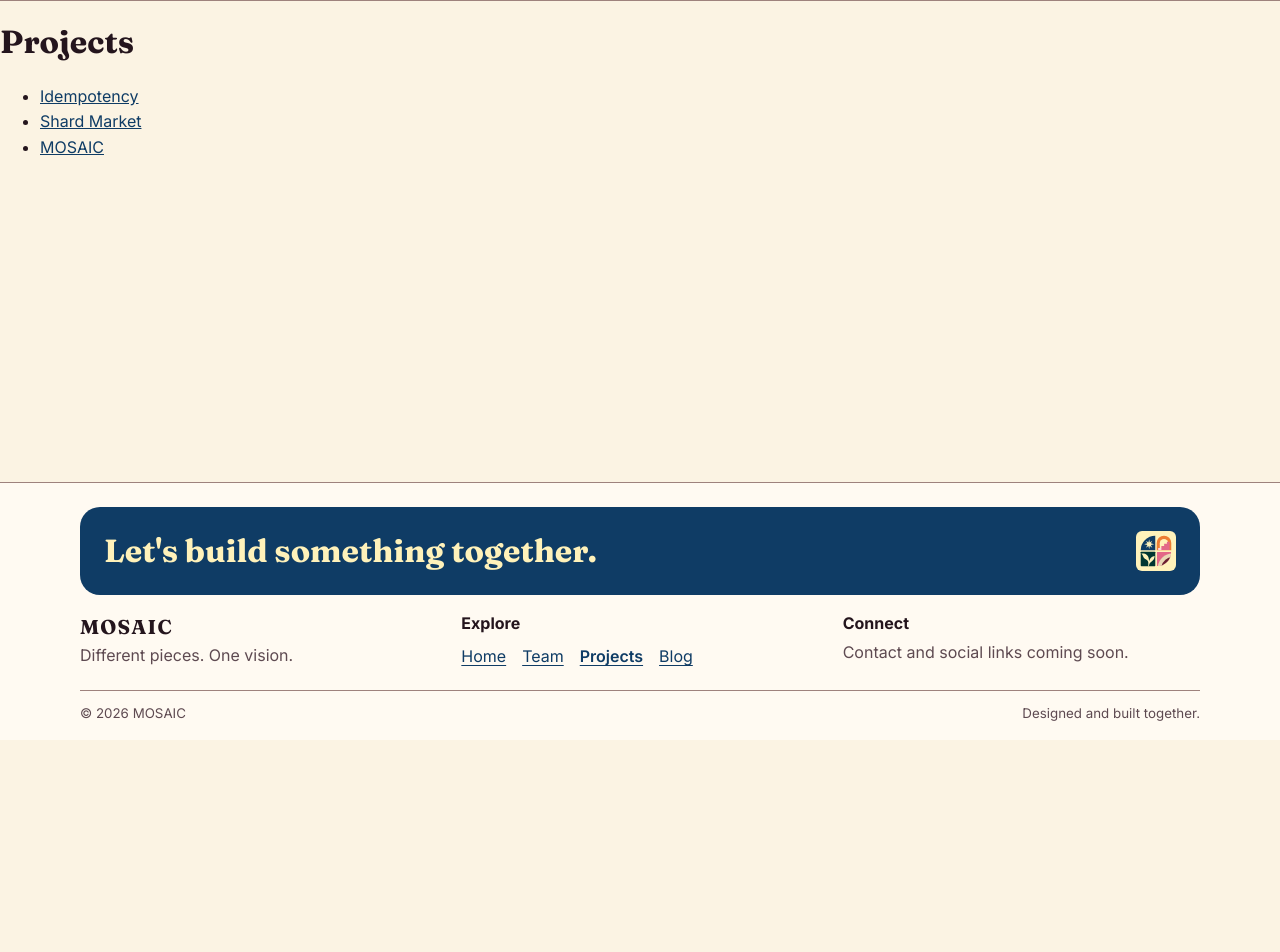
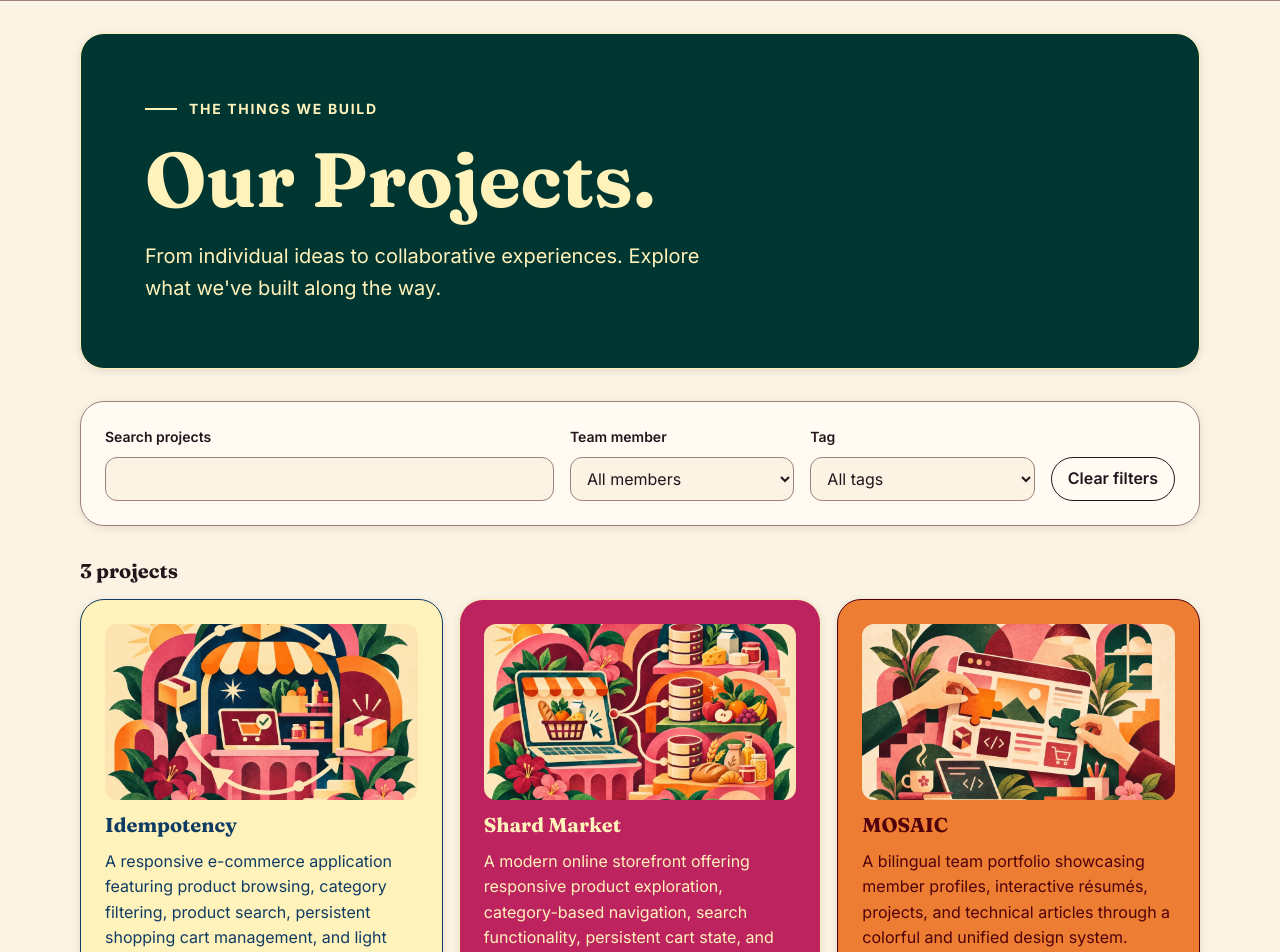
Before and after one commit to mosaic-dev-team/mosaic-portfolio, a React (Vite) app: page /projects in a window 1280 px wide. Shown: the part 60-1012 px from the top of the page. Before the commit the page ends 800 px from the top, so only its background shows below. Built offline with nearby package versions, Linux system fonts and the light colour scheme.

Commit message:
feat: implement projects listing with search and filters

```diff
--- a/src/components/ui/ProjectCard.module.css
+++ b/src/components/ui/ProjectCard.module.css
@@ -4,8 +4,29 @@
   gap: var(--space-3);
 }
 
+.card.project-idempotency {
+  --card-bg: var(--color-buttermilk);
+  --card-text: var(--color-midnight-blue);
+  --card-accent: var(--card-text);
+}
+
+.card.project-shard-market {
+  --card-bg: #bd245f;
+  --card-text: var(--color-buttermilk);
+  --card-accent: var(--card-text);
+}
+
+.card.project-mosaic-portfolio {
+  --card-bg: var(--color-sunfire-orange);
+  --card-text: var(--color-velvet);
+  --card-accent: var(--card-text);
+}
+
 .illustration {
+  display: block;
   inline-size: 100%;
+  aspect-ratio: 16 / 9;
+  object-fit: cover;
   border-radius: var(--radius-md);
 }
 
@@ -44,3 +65,7 @@
   justify-self: start;
   font-weight: var(--font-weight-semibold);
 }
+
+.contributors {
+  font-size: var(--font-size-sm);
+}
--- a/src/components/ui/ProjectCard.tsx
+++ b/src/components/ui/ProjectCard.tsx
@@ -11,11 +11,16 @@ interface ProjectCardProps {
   variant?: CardVariant
   tools: readonly string[]
   linkLabel: string
+  contributors?: string
 }
 
-export function ProjectCard({ title, description, imageSrc, imageAlt, slug, variant, tools, linkLabel }: ProjectCardProps) {
+export function ProjectCard({
+  title, description, imageSrc, imageAlt, slug, variant, tools, linkLabel, contributors,
+}: ProjectCardProps) {
+  const palette = styles[`project-${slug}`]
+
   return (
-    <Card variant={variant} className={styles.card}>
+    <Card variant={variant} className={palette ? `${styles.card} ${palette}` : styles.card}>
       {imageSrc && <img className={styles.illustration} src={imageSrc} alt={imageAlt ?? ''} />}
       <h3 className={styles.title}>{title}</h3>
       <p>{description}</p>
@@ -24,6 +29,7 @@ export function ProjectCard({ title, description, imageSrc, imageAlt, slug, vari
           {tools.map((tool) => <li key={tool}><bdi lang="en">{tool}</bdi></li>)}
         </ul>
       )}
+      {contributors && <p className={styles.contributors}>{contributors}</p>}
       <Link
         to="/projects/$slug"
         params={{ slug }}
--- /dev/null
+++ b/src/routes/projects/ProjectsPage.module.css
@@ -0,0 +1,140 @@
+.page {
+  display: grid;
+  gap: clamp(var(--space-4), 3vw, var(--space-8));
+  max-inline-size: var(--container-width);
+  margin-inline: auto;
+  padding: var(--space-8) var(--space-4) clamp(var(--space-8), 6vw, 5rem);
+}
+
+.hero {
+  --card-padding: clamp(var(--space-6), 5vw, 4rem);
+
+  display: grid;
+  justify-items: start;
+  gap: var(--space-3);
+}
+
+.hero :is(h1, p),
+.empty :is(h2, p),
+.count {
+  margin: 0;
+}
+
+.eyebrow {
+  display: flex;
+  align-items: center;
+  gap: var(--space-3);
+  font-size: var(--font-size-sm);
+  font-weight: var(--font-weight-bold);
+}
+
+.eyebrow:lang(en) {
+  letter-spacing: 0.12em;
+}
+
+.eyebrow::before {
+  content: '';
+  inline-size: var(--space-8);
+  block-size: 2px;
+  background: currentColor;
+}
+
+.hero h1 {
+  font-size: clamp(2rem, 6vw, 5rem);
+  line-height: var(--line-height-tight);
+}
+
+.hero p:last-child {
+  max-inline-size: 46ch;
+  font-size: clamp(var(--font-size-base), 2vw, var(--font-size-lg));
+}
+
+.filters {
+  --card-padding: clamp(var(--space-4), 3vw, var(--space-6));
+}
+
+.filters form {
+  display: grid;
+  gap: var(--space-4);
+  align-items: end;
+}
+
+.filters label {
+  display: grid;
+  gap: var(--space-2);
+  min-inline-size: 0;
+  font-size: var(--font-size-sm);
+  font-weight: var(--font-weight-semibold);
+}
+
+.filters :is(input, select) {
+  inline-size: 100%;
+  min-inline-size: 0;
+  min-block-size: 2.75rem;
+  padding: var(--space-2) var(--space-3);
+  border: 1px solid var(--border-color);
+  border-radius: var(--radius-md);
+  background: var(--page-bg);
+  color: var(--text-primary);
+  font-size: var(--font-size-base);
+  font-weight: var(--font-weight-regular);
+}
+
+.clear {
+  min-block-size: 2.75rem;
+  justify-self: start;
+  padding: var(--space-2) var(--space-4);
+  border: 1px solid currentColor;
+  border-radius: 999px;
+  background: var(--card-bg);
+  color: var(--card-text);
+  font-weight: var(--font-weight-semibold);
+}
+
+.clear:hover {
+  text-decoration: underline;
+  text-underline-offset: 0.2em;
+}
+
+.results,
+.grid {
+  display: grid;
+  gap: var(--space-4);
+}
+
+.count {
+  font-size: var(--font-size-lg);
+}
+
+.grid {
+  margin: 0;
+  padding: 0;
+  list-style: none;
+}
+
+.grid > li {
+  min-inline-size: 0;
+}
+
+.empty {
+  display: grid;
+  justify-items: start;
+  gap: var(--space-3);
+}
+
+@media (min-width: 40rem) {
+  .filters form,
+  .grid {
+    grid-template-columns: repeat(2, minmax(0, 1fr));
+  }
+}
+
+@media (min-width: 64rem) {
+  .filters form {
+    grid-template-columns: minmax(0, 2fr) repeat(2, minmax(0, 1fr)) auto;
+  }
+
+  .grid {
+    grid-template-columns: repeat(3, minmax(0, 1fr));
+  }
+}
--- a/src/routes/projects/index.tsx
+++ b/src/routes/projects/index.tsx
@@ -1,29 +1,160 @@
-import { createFileRoute, Link } from '@tanstack/react-router'
+import { createFileRoute } from '@tanstack/react-router'
+import { useRef } from 'react'
+import { Card } from '../../components/ui/Card'
+import { ProjectCard } from '../../components/ui/ProjectCard'
 import { useLanguage } from '../../context/language'
-import { validateProjectFilters } from '../../data/projects'
+import { projects, validateProjectFilters } from '../../data/projects'
 import { useProjectFilters } from '../../hooks/useProjectFilters'
+import styles from './ProjectsPage.module.css'
+
+const contributorSlugs = new Set(projects.flatMap((project) => project.memberSlugs))
+
+const copy = {
+  en: {
+    eyebrow: 'THE THINGS WE BUILD',
+    heading: 'Our Projects.',
+    description: "From individual ideas to collaborative experiences. Explore what we've built along the way.",
+    search: 'Search projects',
+    member: 'Team member',
+    allMembers: 'All members',
+    tag: 'Tag',
+    allTags: 'All tags',
+    unavailable: 'Unavailable filter',
+    clear: 'Clear filters',
+    singular: 'project',
+    plural: 'projects',
+    contributors: 'Contributors',
+    view: 'View Project',
+    noResults: 'No projects found',
+    tryAgain: 'Try a different search or clear your filters.',
+  },
+  fa: {
+    eyebrow: 'آنچه می‌سازیم',
+    heading: 'پروژه‌های ما',
+    description: 'از ایده‌های فردی تا تجربه‌های مشترک؛ با پروژه‌هایی که در این مسیر ساخته‌ایم آشنا شوید.',
+    search: 'جست‌وجوی پروژه‌ها',
+    member: 'عضو تیم',
+    allMembers: 'همهٔ اعضا',
+    tag: 'برچسب',
+    allTags: 'همهٔ برچسب‌ها',
+    unavailable: 'فیلتر نامعتبر',
+    clear: 'پاک کردن فیلترها',
+    singular: 'پروژه',
+    plural: 'پروژه',
+    contributors: 'مشارکت‌کنندگان',
+    view: 'مشاهده پروژه',
+    noResults: 'پروژه‌ای پیدا نشد',
+    tryAgain: 'عبارت دیگری جست‌وجو کنید یا فیلترها را پاک کنید.',
+  },
+}
 
 export const Route = createFileRoute('/projects/')({
   validateSearch: validateProjectFilters,
   component: function ProjectsPage() {
     const { language } = useLanguage()
-    const { results } = useProjectFilters()
+    const { filters, members, tags, results, count, onChange, onClear } = useProjectFilters()
+    const searchInput = useRef<HTMLInputElement>(null)
+    const text = copy[language]
+    const memberOptions = members.filter((member) => contributorSlugs.has(member.slug))
+    const nameList = new Intl.ListFormat(language === 'fa' ? 'fa-IR' : 'en')
+    const resultCount = new Intl.NumberFormat(language === 'fa' ? 'fa-IR' : 'en').format(count)
+
+    function clearFromEmptyState() {
+      searchInput.current?.focus()
+      void onClear()
+    }
 
     return (
-      <>
-        <h1>{language === 'fa' ? 'پروژه‌ها' : 'Projects'}</h1>
-        {results.length > 0 && (
-          <ul>
-            {results.map((project) => (
-              <li key={project.slug}>
-                <Link to="/projects/$slug" params={{ slug: project.slug }}>
-                  {project.title[language]}
-                </Link>
-              </li>
-            ))}
-          </ul>
-        )}
-      </>
+      <div className={styles.page}>
+        <Card variant="team-forest" className={styles.hero}>
+          <p className={styles.eyebrow}>{text.eyebrow}</p>
+          <h1>{text.heading}</h1>
+          <p>{text.description}</p>
+        </Card>
+
+        <Card className={styles.filters}>
+          <form role="search" aria-label={text.search} onSubmit={(event) => event.preventDefault()}>
+            <label>
+              {text.search}
+              <input
+                ref={searchInput}
+                type="search"
+                value={filters.q ?? ''}
+                onChange={(event) => void onChange({ q: event.currentTarget.value })}
+              />
+            </label>
+            <label>
+              {text.member}
+              <select
+                value={filters.member ?? ''}
+                onChange={(event) => void onChange({ member: event.currentTarget.value || undefined })}
+              >
+                <option value="">{text.allMembers}</option>
+                {filters.member && !memberOptions.some((member) => member.slug === filters.member) && (
+                  <option value={filters.member} disabled>{text.unavailable}</option>
+                )}
+                {memberOptions.map((member) => (
+                  <option key={member.slug} value={member.slug}>{member.name[language]}</option>
+                ))}
+              </select>
+            </label>
+            <label>
+              {text.tag}
+              <select
+                value={filters.tag ?? ''}
+                onChange={(event) => void onChange({ tag: event.currentTarget.value || undefined })}
+              >
+                <option value="">{text.allTags}</option>
+                {filters.tag && !tags.includes(filters.tag) && (
+                  <option value={filters.tag} disabled>{text.unavailable}</option>
+                )}
+                {tags.map((tag) => <option key={tag} value={tag} lang="en">{tag}</option>)}
+              </select>
+            </label>
+            <button type="button" className={styles.clear} onClick={() => void onClear()}>
+              {text.clear}
+            </button>
+          </form>
+        </Card>
+
+        <section className={styles.results}>
+          <h2 className={styles.count} aria-live="polite">
+            {resultCount} {count === 1 ? text.singular : text.plural}
+          </h2>
+          {count ? (
+            <ul className={styles.grid} role="list">
+              {results.map((project) => {
+                const names = memberOptions
+                  .filter((member) => project.memberSlugs.includes(member.slug))
+                  .map((member) => member.name[language])
+
+                return (
+                  <li key={project.slug}>
+                    <ProjectCard
+                      slug={project.slug}
+                      title={project.title[language]}
+                      description={project.summary[language]}
+                      imageSrc={project.image?.src}
+                      imageAlt={project.image?.alt[language]}
+                      tools={project.tools}
+                      linkLabel={text.view}
+                      contributors={names.length ? `${text.contributors}: ${nameList.format(names)}` : undefined}
+                    />
+                  </li>
+                )
+              })}
+            </ul>
+          ) : (
+            <Card className={styles.empty}>
+              <h2>{text.noResults}</h2>
+              <p>{text.tryAgain}</p>
+              <button type="button" className={styles.clear} onClick={clearFromEmptyState}>
+                {text.clear}
+              </button>
+            </Card>
+          )}
+        </section>
+      </div>
     )
   },
 })
--- a/src/routes/team/ResumePage.module.css
+++ b/src/routes/team/ResumePage.module.css
@@ -206,32 +206,8 @@
   min-inline-size: 0;
 }
 
-.projectGrid > li[data-project='mosaic-portfolio'] {
-  --project-bg: var(--color-sunfire-orange);
-  --project-text: var(--color-velvet);
-}
-
-.projectGrid > li[data-project='idempotency'] {
-  --project-bg: var(--color-buttermilk);
-  --project-text: var(--color-midnight-blue);
-}
-
-.projectGrid > li[data-project='shard-market'] {
-  --project-bg: var(--color-midnight-blue);
-  --project-text: var(--color-buttermilk);
-}
-
 .page .projectGrid [data-variant] {
-  --card-bg: var(--project-bg, var(--surface-bg));
-  --card-text: var(--project-text, var(--text-primary));
-  --card-accent: var(--project-text, var(--border-color));
   --card-padding: clamp(var(--space-4), 3vw, var(--space-8));
-}
-
-.projectGrid img {
-  display: block;
-  aspect-ratio: 16 / 9;
-  object-fit: cover;
 }
 
 .projects > p {
```
Also changed, not shown: 2 other files (tests, documents, lock files or other folders).
